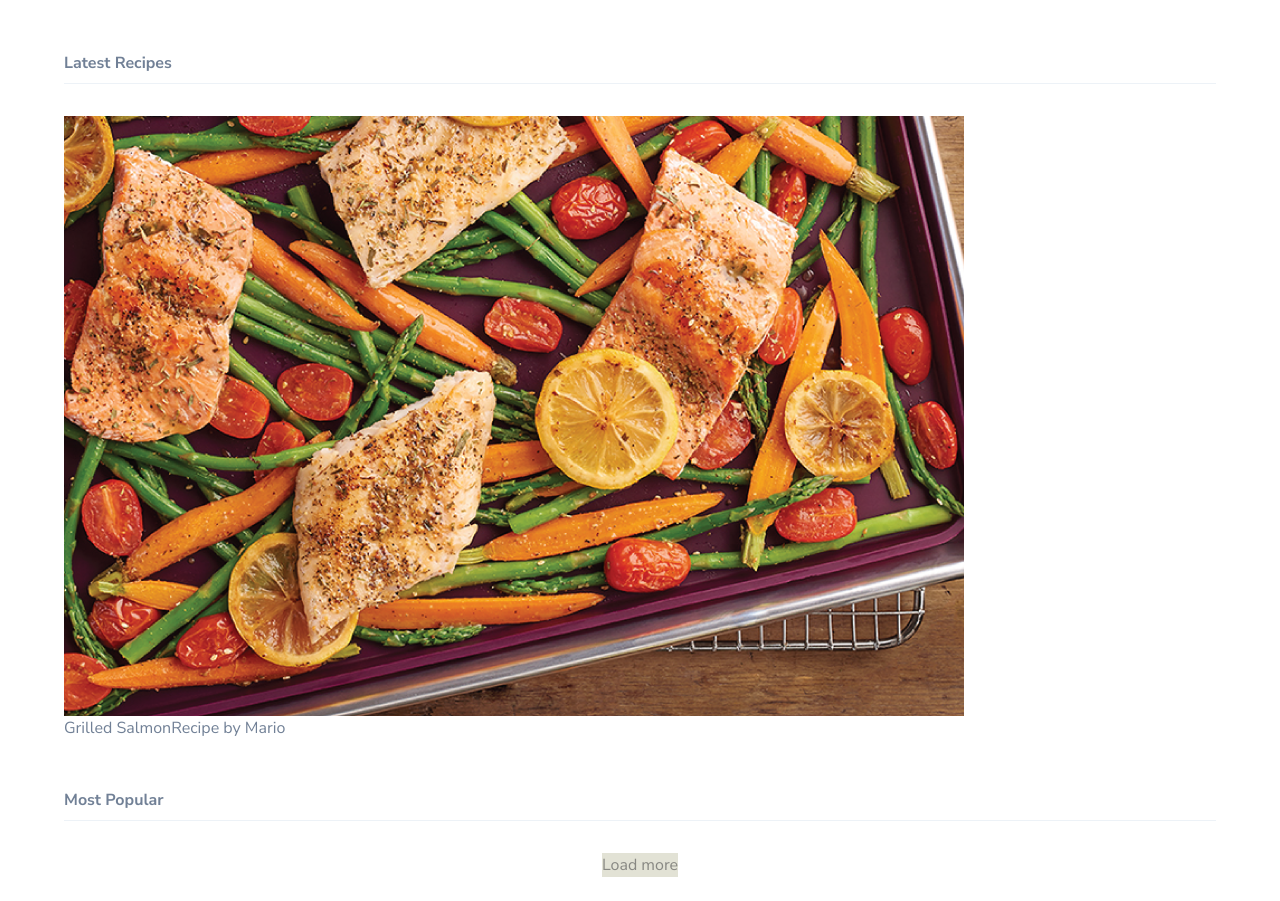
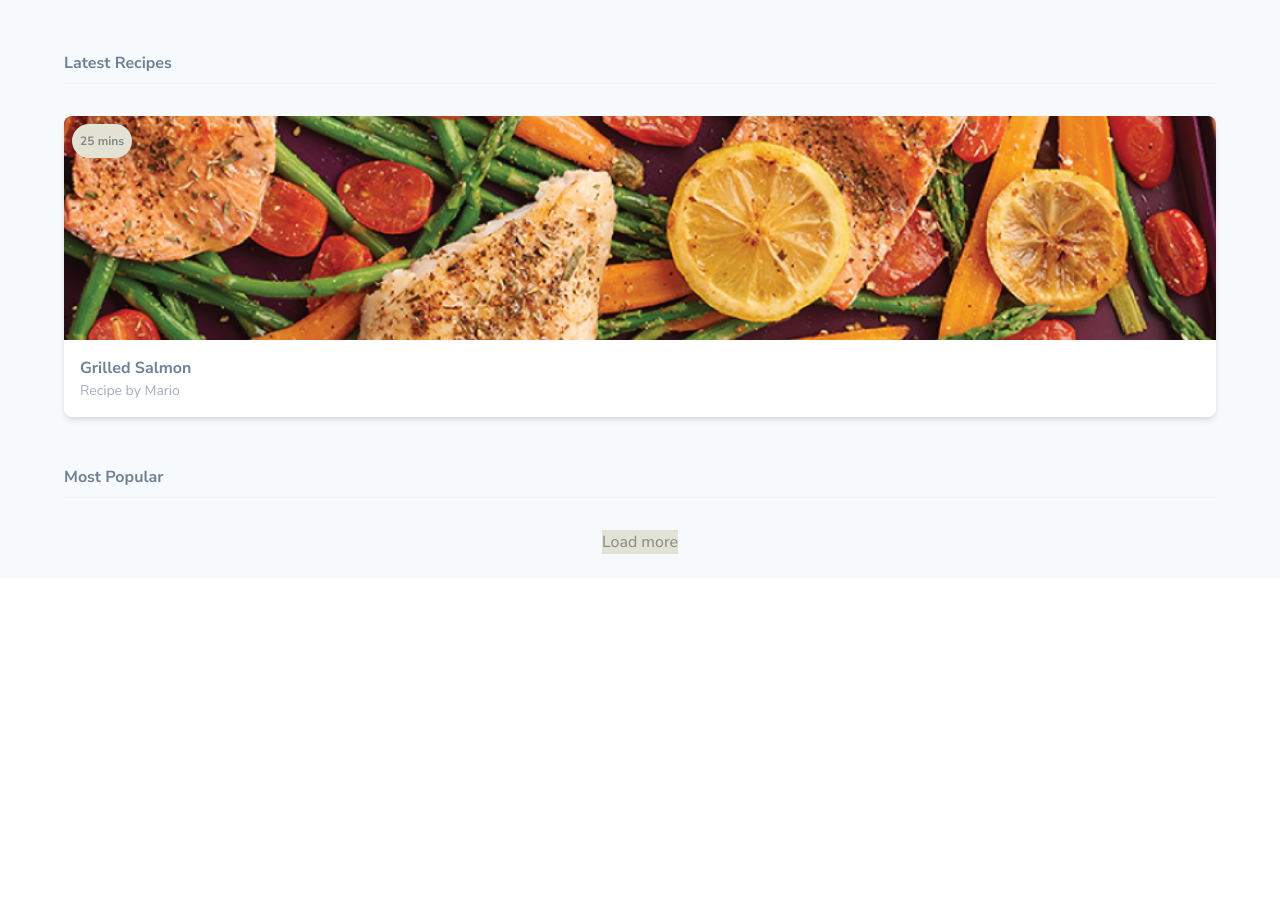
Before and after one commit to robert-laws/practice-aug-2020-react-tailwind-css-app, a React (Create React App) app: page / in a window 1280 px wide. Shown: the part 306-1207 px from the top of the page. After the commit the page ends 884 px from the top, so only its background shows below. Built offline with nearby package versions, Linux system fonts and the light colour scheme.

Commit message:
begin styling for card

```diff
--- a/src/App.js
+++ b/src/App.js
@@ -32,8 +32,8 @@ function App() {
       </div>
       {/* end nav */}
 
-      <main className='px-16 py-6'>
-        <div className='flex justify-end'>
+      <main className='px-16 py-6 bg-gray-100'>
+        <div className='flex justify-center md:justify-end'>
           <a href='#login' className='text-primary'>
             Login
           </a>
@@ -53,11 +53,20 @@ function App() {
           </h4>
           <div className='mt-8'>
             {/* cards go here */}
-            <div>
-              <img src='img/fish.png' alt='fish' />
-              <div>
-                <span>Grilled Salmon</span>
-                <span>Recipe by Mario</span>
+            <div className='bg-white rounded-lg overflow-hidden shadow-md relative'>
+              <img
+                src='img/fish.png'
+                alt='fish'
+                className='w-full h-40 sm:h-56 object-cover'
+              />
+              <div className='m-4'>
+                <span className='font-bold'>Grilled Salmon</span>
+                <span className='block text-gray-500 text-sm'>
+                  Recipe by Mario
+                </span>
+              </div>
+              <div className='bg-secondary-100 text-secondary-200 text-xs font-bold rounded-full p-2 absolute top-0 ml-2 mt-2'>
+                <span>25 mins</span>
               </div>
             </div>
           </div>
```
